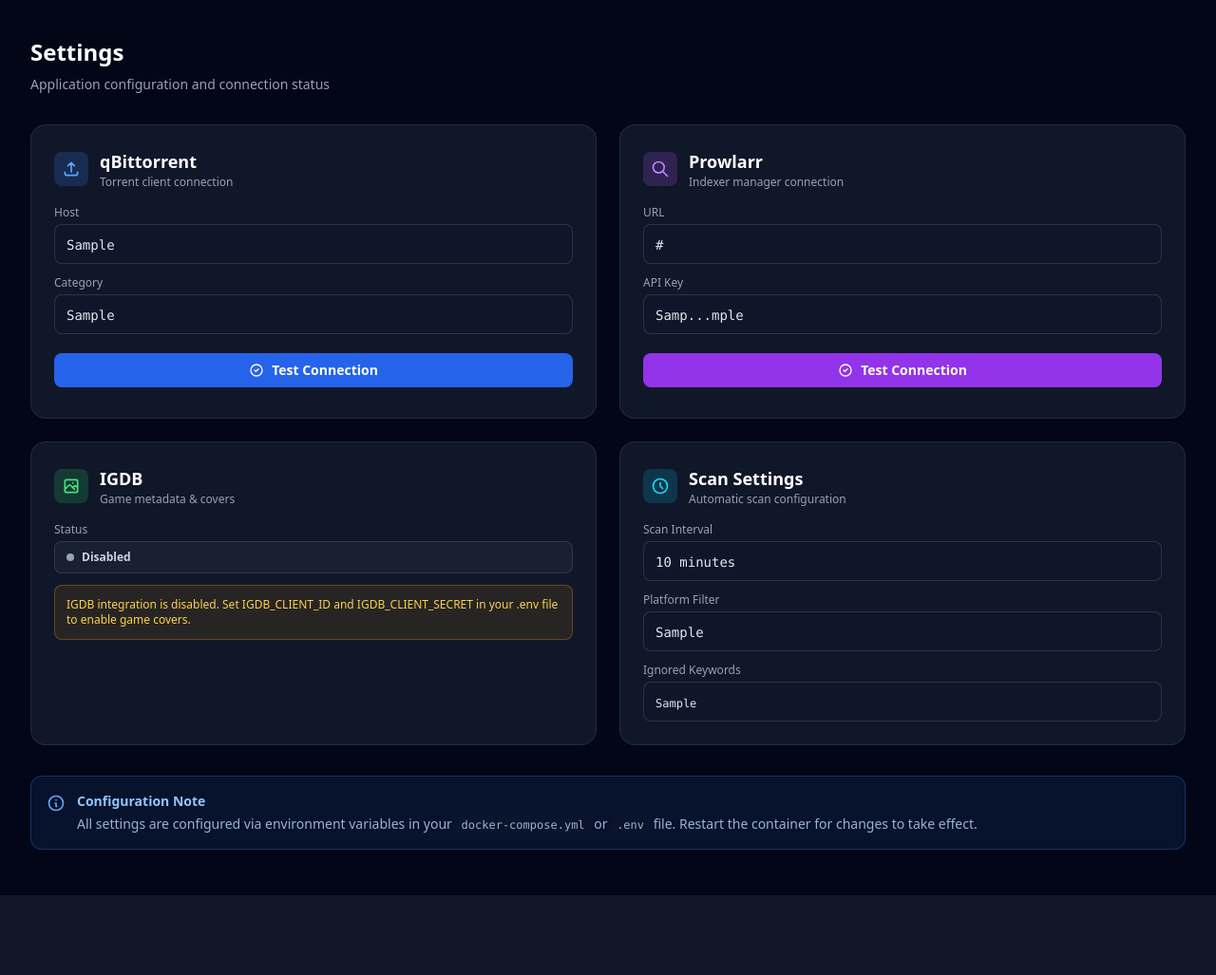
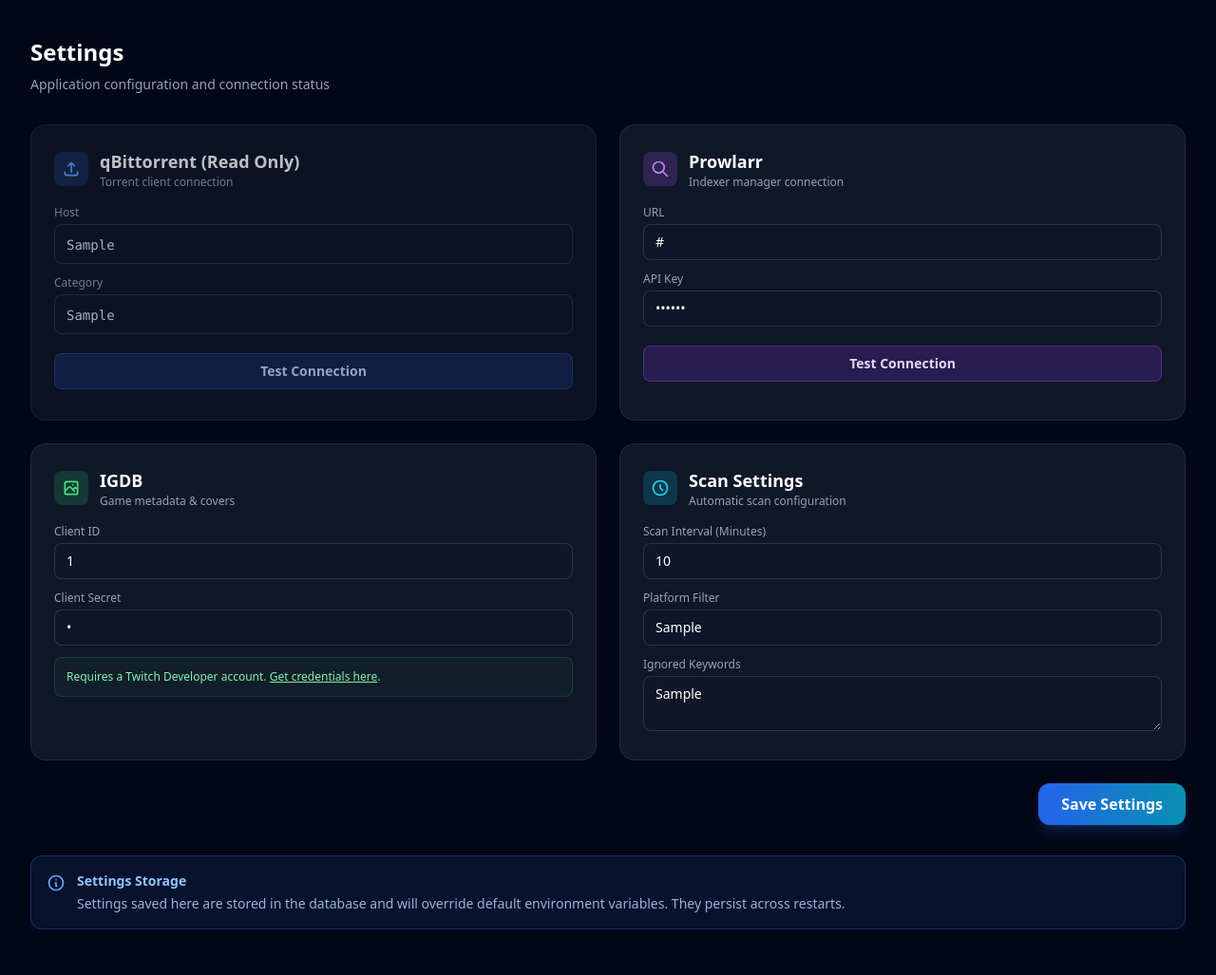
Before and after one commit to Yakrel/repackarr, a Python web app: template app/templates/settings.html in a window 1280 px wide. Shown: the part 65-1092 px from the top of the page at 95% size. Before the commit the page ends 1008 px from the top, so only its background shows below. Run offline with Jinja, Linux system fonts and the light colour scheme; the template is opened without the code that fills it: most values are stand-ins (such as "Sample title", 1, 10 or a date in 2020); some libraries are stand-ins or nearby versions.

Commit message:
feat: add dynamic settings, scan history, and improve IGDB matching
- Move runtime settings to database (AppSetting model) allowing UI updates without restart.
- Add ScanLog model and 'Activity Log' section to Dashboard.
- Improve IGDB service: filter by main game category and strict name matching.
- Update Prowlarr service to return scan stats.
- Refactor scheduler to a shared module.
- Update README.md with new features and config details.

```diff
--- /dev/null
+++ b/app/scheduler.py
@@ -0,0 +1,4 @@
+from apscheduler.schedulers.asyncio import AsyncIOScheduler
+
+# Shared scheduler instance
+scheduler = AsyncIOScheduler()
--- a/app/templates/settings.html
+++ b/app/templates/settings.html
@@ -7,11 +7,25 @@
     <p class="text-sm text-dark-400">Application configuration and connection status</p>
 </div>
 
-<!-- Configuration Cards -->
-<div class="grid grid-cols-1 lg:grid-cols-2 gap-6">
+{% if success %}
+<div class="mb-6 bg-emerald-500/10 border border-emerald-500/30 rounded-xl p-4 flex items-center gap-3" id="success-msg">
+    <svg class="w-5 h-5 text-emerald-400" fill="none" viewBox="0 0 24 24" stroke="currentColor">
+        <path stroke-linecap="round" stroke-linejoin="round" stroke-width="2" d="M5 13l4 4L19 7" />
+    </svg>
+    <p class="text-sm text-emerald-300">Settings saved successfully!</p>
+</div>
+<script>
+    setTimeout(() => {
+        document.getElementById('success-msg').style.opacity = '0';
+        setTimeout(() => document.getElementById('success-msg').remove(), 500);
+    }, 3000);
+</script>
+{% endif %}
 
-    <!-- qBittorrent Connection -->
-    <div class="bg-dark-800/50 rounded-2xl border border-dark-700/50 p-6">
+<form action="/settings/save" method="POST" class="grid grid-cols-1 lg:grid-cols-2 gap-6">
+
+    <!-- qBittorrent Connection (Read Only) -->
+    <div class="bg-dark-800/50 rounded-2xl border border-dark-700/50 p-6 opacity-75">
         <div class="flex items-center gap-3 mb-4">
             <div class="p-2 rounded-lg bg-blue-500/20">
                 <svg class="w-5 h-5 text-blue-400" fill="none" viewBox="0 0 24 24" stroke="currentColor">
@@ -19,7 +33,7 @@
                 </svg>
             </div>
             <div>
-                <h2 class="text-lg font-bold text-white">qBittorrent</h2>
+                <h2 class="text-lg font-bold text-white">qBittorrent (Read Only)</h2>
                 <p class="text-xs text-dark-400">Torrent client connection</p>
             </div>
         </div>
@@ -39,13 +53,11 @@
             </div>
             <div class="pt-2">
                 <button
+                    type="button"
                     hx-post="/test-qbit-connection"
                     hx-target="#qbit-status"
                     hx-swap="innerHTML"
-                    class="w-full flex items-center justify-center gap-2 px-4 py-2 rounded-lg bg-blue-600 hover:bg-blue-500 text-white text-sm font-semibold transition">
-                    <svg class="w-4 h-4" fill="none" viewBox="0 0 24 24" stroke="currentColor">
-                        <path stroke-linecap="round" stroke-linejoin="round" stroke-width="2" d="M9 12l2 2 4-4m6 2a9 9 0 11-18 0 9 9 0 0118 0z" />
-                    </svg>
+                    class="w-full flex items-center justify-center gap-2 px-4 py-2 rounded-lg bg-blue-600/20 hover:bg-blue-600/30 text-blue-200 text-sm font-semibold transition border border-blue-500/30">
                     Test Connection
                 </button>
                 <div id="qbit-status" class="mt-2 text-sm"></div>
@@ -70,25 +82,21 @@
         <div class="space-y-3">
             <div>
                 <label class="block text-xs font-medium text-dark-400 mb-1">URL</label>
-                <div class="bg-dark-900/50 border border-dark-600/50 rounded-lg px-3 py-2">
-                    <code class="text-sm text-dark-200">{{ settings.PROWLARR_URL }}</code>
-                </div>
+                <input type="text" name="PROWLARR_URL" value="{{ settings.PROWLARR_URL }}"
+                       class="w-full bg-dark-900/50 border border-dark-600/50 rounded-lg px-3 py-2 text-sm text-white focus:outline-none focus:border-purple-500/50 transition">
             </div>
             <div>
                 <label class="block text-xs font-medium text-dark-400 mb-1">API Key</label>
-                <div class="bg-dark-900/50 border border-dark-600/50 rounded-lg px-3 py-2">
-                    <code class="text-sm text-dark-200">{{ settings.PROWLARR_API_KEY[:4] if settings.PROWLARR_API_KEY else '' }}...{{ settings.PROWLARR_API_KEY[-4:] if settings.PROWLARR_API_KEY else '' }}</code>
-                </div>
+                <input type="password" name="PROWLARR_API_KEY" value="{{ settings.PROWLARR_API_KEY }}"
+                       class="w-full bg-dark-900/50 border border-dark-600/50 rounded-lg px-3 py-2 text-sm text-white focus:outline-none focus:border-purple-500/50 transition">
             </div>
             <div class="pt-2">
                 <button
+                    type="button"
                     hx-post="/test-prowlarr-connection"
                     hx-target="#prowlarr-status"
                     hx-swap="innerHTML"
-                    class="w-full flex items-center justify-center gap-2 px-4 py-2 rounded-lg bg-purple-600 hover:bg-purple-500 text-white text-sm font-semibold transition">
-                    <svg class="w-4 h-4" fill="none" viewBox="0 0 24 24" stroke="currentColor">
-                        <path stroke-linecap="round" stroke-linejoin="round" stroke-width="2" d="M9 12l2 2 4-4m6 2a9 9 0 11-18 0 9 9 0 0118 0z" />
-                    </svg>
+                    class="w-full flex items-center justify-center gap-2 px-4 py-2 rounded-lg bg-purple-600/20 hover:bg-purple-600/30 text-purple-200 text-sm font-semibold transition border border-purple-500/30">
                     Test Connection
                 </button>
                 <div id="prowlarr-status" class="mt-2 text-sm"></div>
@@ -112,22 +120,21 @@
 
         <div class="space-y-3">
             <div>
-                <label class="block text-xs font-medium text-dark-400 mb-1">Status</label>
-                <div class="flex items-center gap-2 px-3 py-2 rounded-lg {% if settings.is_igdb_enabled %}bg-green-500/10 border border-green-500/30{% else %}bg-slate-500/10 border border-slate-500/30{% endif %}">
-                    {% if settings.is_igdb_enabled %}
-                    <span class="h-2 w-2 rounded-full bg-green-400 animate-pulse"></span>
-                    <span class="text-xs font-semibold text-green-300">Enabled</span>
-                    {% else %}
-                    <span class="h-2 w-2 rounded-full bg-slate-400"></span>
-                    <span class="text-xs font-semibold text-slate-300">Disabled</span>
-                    {% endif %}
-                </div>
+                <label class="block text-xs font-medium text-dark-400 mb-1">Client ID</label>
+                <input type="text" name="IGDB_CLIENT_ID" value="{{ settings.IGDB_CLIENT_ID or '' }}"
+                       class="w-full bg-dark-900/50 border border-dark-600/50 rounded-lg px-3 py-2 text-sm text-white focus:outline-none focus:border-green-500/50 transition">
             </div>
-            {% if not settings.is_igdb_enabled %}
-            <div class="bg-amber-500/10 border border-amber-500/30 rounded-lg p-3">
-                <p class="text-xs text-amber-300">IGDB integration is disabled. Set IGDB_CLIENT_ID and IGDB_CLIENT_SECRET in your .env file to enable game covers.</p>
+            <div>
+                <label class="block text-xs font-medium text-dark-400 mb-1">Client Secret</label>
+                <input type="password" name="IGDB_CLIENT_SECRET" value="{{ settings.IGDB_CLIENT_SECRET or '' }}"
+                       class="w-full bg-dark-900/50 border border-dark-600/50 rounded-lg px-3 py-2 text-sm text-white focus:outline-none focus:border-green-500/50 transition">
             </div>
-            {% endif %}
+            <div class="bg-green-500/5 border border-green-500/20 rounded-lg p-3">
+                <p class="text-xs text-green-300">
+                    Requires a Twitch Developer account.
+                    <a href="https://dev.twitch.tv/console" target="_blank" class="underline hover:text-green-200">Get credentials here</a>.
+                </p>
+            </div>
         </div>
     </div>
 
@@ -147,26 +154,32 @@
 
         <div class="space-y-3">
             <div>
-                <label class="block text-xs font-medium text-dark-400 mb-1">Scan Interval</label>
-                <div class="bg-dark-900/50 border border-dark-600/50 rounded-lg px-3 py-2">
-                    <code class="text-sm text-dark-200">{{ settings.CRON_INTERVAL_MINUTES }} minutes</code>
-                </div>
+                <label class="block text-xs font-medium text-dark-400 mb-1">Scan Interval (Minutes)</label>
+                <input type="number" name="CRON_INTERVAL_MINUTES" value="{{ settings.CRON_INTERVAL_MINUTES }}" min="5" max="1440"
+                       class="w-full bg-dark-900/50 border border-dark-600/50 rounded-lg px-3 py-2 text-sm text-white focus:outline-none focus:border-cyan-500/50 transition">
             </div>
             <div>
                 <label class="block text-xs font-medium text-dark-400 mb-1">Platform Filter</label>
-                <div class="bg-dark-900/50 border border-dark-600/50 rounded-lg px-3 py-2">
-                    <code class="text-sm text-dark-200">{{ settings.PLATFORM_FILTER }}</code>
-                </div>
+                <input type="text" name="PLATFORM_FILTER" value="{{ settings.PLATFORM_FILTER }}"
+                       class="w-full bg-dark-900/50 border border-dark-600/50 rounded-lg px-3 py-2 text-sm text-white focus:outline-none focus:border-cyan-500/50 transition">
             </div>
             <div>
                 <label class="block text-xs font-medium text-dark-400 mb-1">Ignored Keywords</label>
-                <div class="bg-dark-900/50 border border-dark-600/50 rounded-lg px-3 py-2 max-h-20 overflow-y-auto">
-                    <code class="text-xs text-dark-200 break-words">{{ settings.IGNORED_KEYWORDS }}</code>
-                </div>
+                <textarea name="IGNORED_KEYWORDS" rows="2"
+                       class="w-full bg-dark-900/50 border border-dark-600/50 rounded-lg px-3 py-2 text-sm text-white focus:outline-none focus:border-cyan-500/50 transition">{{ settings.IGNORED_KEYWORDS }}</textarea>
             </div>
         </div>
     </div>
-</div>
+
+    <!-- Save Button -->
+    <div class="lg:col-span-2 flex justify-end">
+        <button type="submit"
+            class="px-6 py-2.5 rounded-xl bg-gradient-to-r from-blue-600 to-cyan-600 hover:from-blue-500 hover:to-cyan-500 text-white font-semibold shadow-lg shadow-blue-500/20 transition transform hover:scale-[1.02] active:scale-[0.98]">
+            Save Settings
+        </button>
+    </div>
+
+</form>
 
 <!-- Info Note -->
 <div class="mt-8 bg-blue-500/10 border border-blue-500/30 rounded-xl p-4">
@@ -175,8 +188,8 @@
             <path stroke-linecap="round" stroke-linejoin="round" stroke-width="2" d="M13 16h-1v-4h-1m1-4h.01M21 12a9 9 0 11-18 0 9 9 0 0118 0z" />
         </svg>
         <div>
-            <p class="text-sm font-semibold text-blue-300 mb-1">Configuration Note</p>
-            <p class="text-sm text-blue-200/80">All settings are configured via environment variables in your <code class="px-1.5 py-0.5 bg-dark-900/50 rounded text-xs">docker-compose.yml</code> or <code class="px-1.5 py-0.5 bg-dark-900/50 rounded text-xs">.env</code> file. Restart the container for changes to take effect.</p>
+            <p class="text-sm font-semibold text-blue-300 mb-1">Settings Storage</p>
+            <p class="text-sm text-blue-200/80">Settings saved here are stored in the database and will override default environment variables. They persist across restarts.</p>
         </div>
     </div>
 </div>
```
Also changed, not shown: app/main.py (+34 -5 lines), app/models.py (+23 -0 lines), app/routers/ui.py (+74 -1 lines), app/services/igdb.py (+21 -4 lines), app/services/manager.py (+45 -7 lines), app/services/prowlarr.py (+24 -5 lines), app/templates/dashboard.html (+39 -0 lines), README.md.
